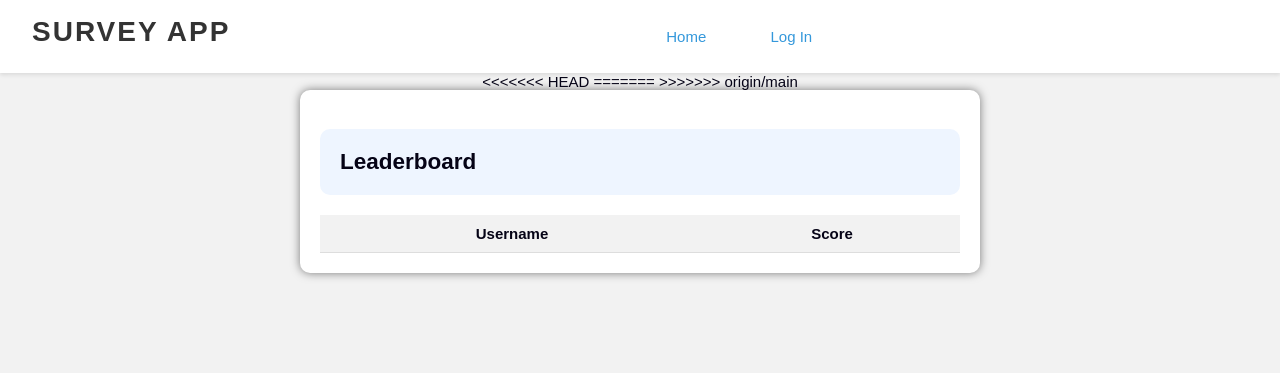
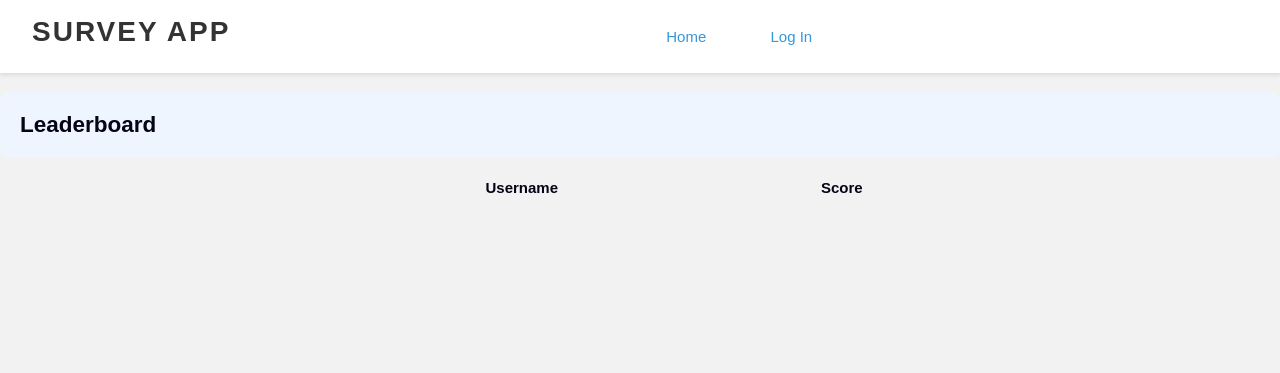
Before and after one commit to rbarans/CAPSTON3RS, a Flask app: page /leaderboard in a window 1280 px wide. Shown: the top 373 px of the page. Run offline with Flask 3, Linux system fonts and the light colour scheme; data that the repository does not hold is empty.

Commit message:
changes to leaderboard

```diff
--- a/system/templates/leaderboard.html
+++ b/system/templates/leaderboard.html
@@ -1,31 +1,6 @@
 {% extends 'base.html' %}
 {% block title %}Leaderboard{% endblock %}
 {% block content %}
-<<<<<<< HEAD
-
-=======
-<style>
-    .leaderboard {
-        width: 50%;
-        background: white;
-        margin: auto;
-        box-shadow: 0 0 10px 0 rgba(0,0,0,0.5);
-        padding: 20px;
-        border-radius: 10px;
-    }
-    table{
-       width: 100%;
-         border-collapse: collapse;
-    }
-    th, td{
-        padding: 10px;
-        border-bottom: 1px solid #ddd;
-    }
-    th{
-        background-color: #f2f2f2;
-    }
-</style>
->>>>>>> origin/main
 <div class="leaderboard">
     <h2>Leaderboard</h2>
         <table>
@@ -46,7 +21,6 @@
         </table>
 </div>
 <script>
-<<<<<<< HEAD
     document.addEventListener("DOMContentLoaded", function() {
         const leaderboardBody = document.getElementById("leaderboard-body");
 
@@ -72,31 +46,6 @@
             });
         })
         .catch(error => console.error("Cannot load leaderboard:", error));
-=======
-    document.addEventListener("DOMContentLoaded", funciton() {
-        const users = [
-            {username: "user1", score: 500},
-            {username: "user2", score: 400},
-            {username: "user3", score: 300},
-            {username: "user4", score: 200},
-            {username: "user5", score: 100},
-            {username: "user6", score: null},
-            {username: "user7", score: null}
-        ];
-
-        const leaderboardBody = document.getElementById("leaderboard-body");
-        users.forEach ((user, index)) => {
-            const row = document.createElement("tr");
-            const username = document.createElement("td");
-            const score = document.createElement("td");
-            username.textContent = user.username;
-            score.textContent = index < 5 ? user.score : "-";
-            row.appendChild(username);
-            row.appendChild(score);
-            leaderboardBody.appendChild(row);
-
-        });
->>>>>>> origin/main
     });
 </script>
 {% endblock %}
```
